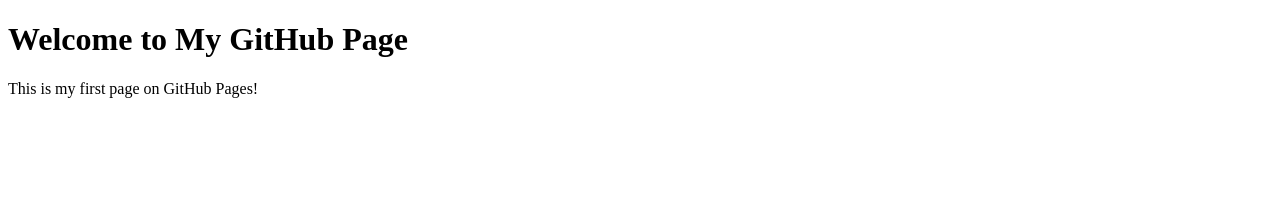
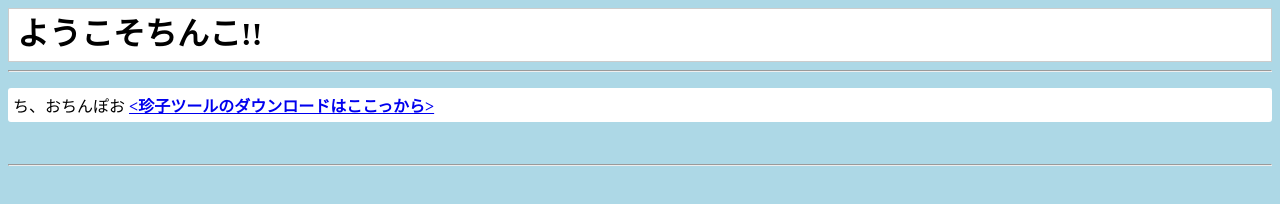
Before and after one commit to hamu8639/hamu_test, a plain HTML site: page index.html in a window 1280 px wide. Drawn offline with Linux system fonts and the light colour scheme.

Commit message:
html修正とcssの追加

```diff
--- a/index.html
+++ b/index.html
@@ -1,8 +1,25 @@
 <!DOCTYPE html>
-<html>
+<html lang="ja">
 <head>
-<title>My GitHub Page</title> </head>
-<body> <h1>Welcome to My GitHub Page</h1>
-<p>This is my first page on GitHub Pages!</p>
+
+<!-- /* cssファイルとのリンク -->
+
+	<meta charset="UTF-8">
+	<meta name="viewport" content="width=device-width, initial-scale=1.0">
+	<title>行間を調整する例</title>
+	<link rel="stylesheet" href="style.css">
+
+<title>隠れ家</title>
+<body>
+</head>
+<header>
+<h1 class="highlight">ようこそちんこ!!</h1>
+</header>
+<hr>
+<p><span class="highlight">ち、おちんぽお
+<a href="https://hamu8639.github.io/hamu_test/Tinko.zip"><strong>
+<珍子ツールのダウンロードはここっから></a></strong></span></p><br>
+<hr>
+
 </body>
 </html>
--- /dev/null
+++ b/style.css
@@ -0,0 +1,21 @@
+/* styles.css */
+body {
+	background-color:lightblue;		/* 背景色を変更
+	color: navy;
+	font-family: Arial, sans-serif;
+	line-height: 0.8;			/* 行間を1.2倍に設定 */
+
+}
+header {
+	background-color:white;			/* ヘッダーの背景色を白に設定 */
+	padding: 3px;
+	border: 1px solid #ccc;			/* 境界線の追加（オプション） */
+	line-height: 0.8;
+}
+.highlight {
+	background-color: white;
+	display: block; 			/* 行全体を背景色で覆う */
+	padding: 5px;				/* 内側の余白 */
+	margin: 5px 0; /* 外側の余白 */
+	border-radius: 3px;			/* 角を丸くする（オプション） */
+}
```
